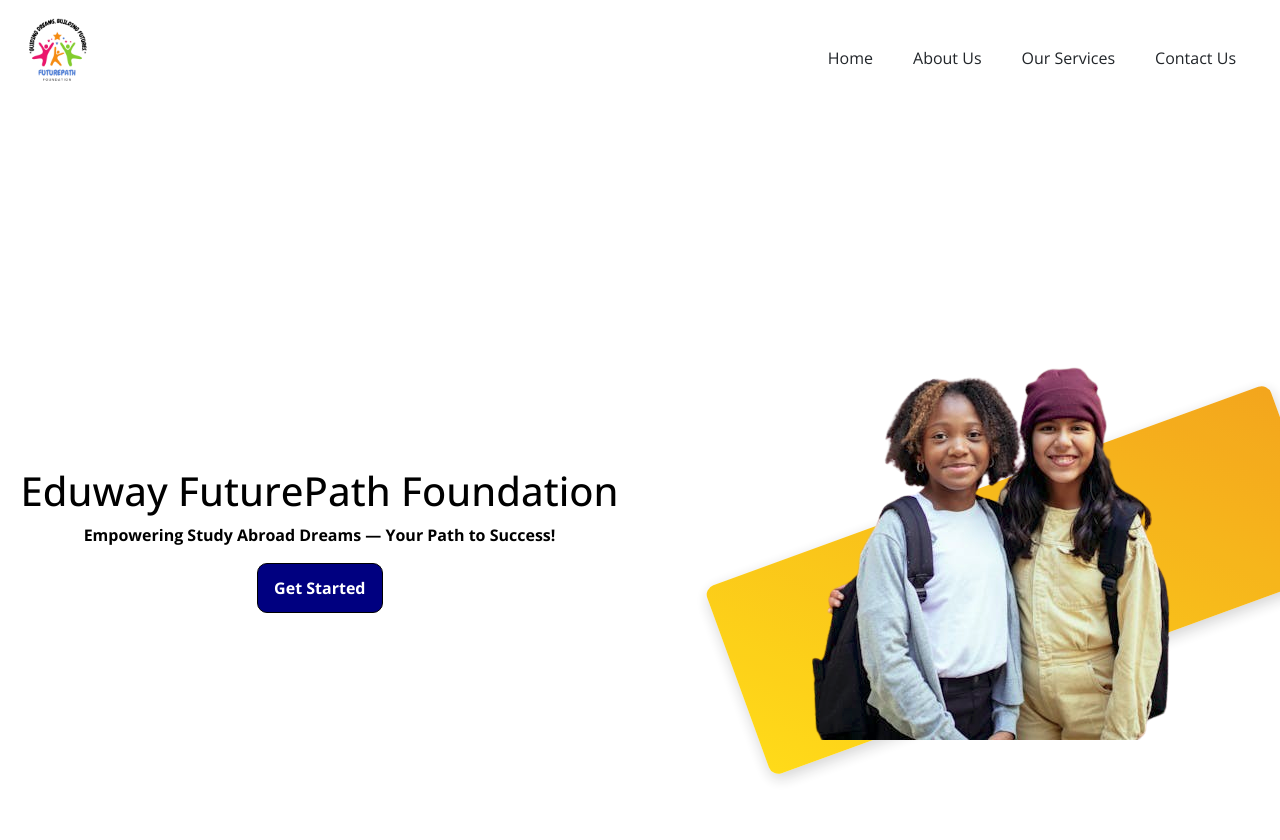
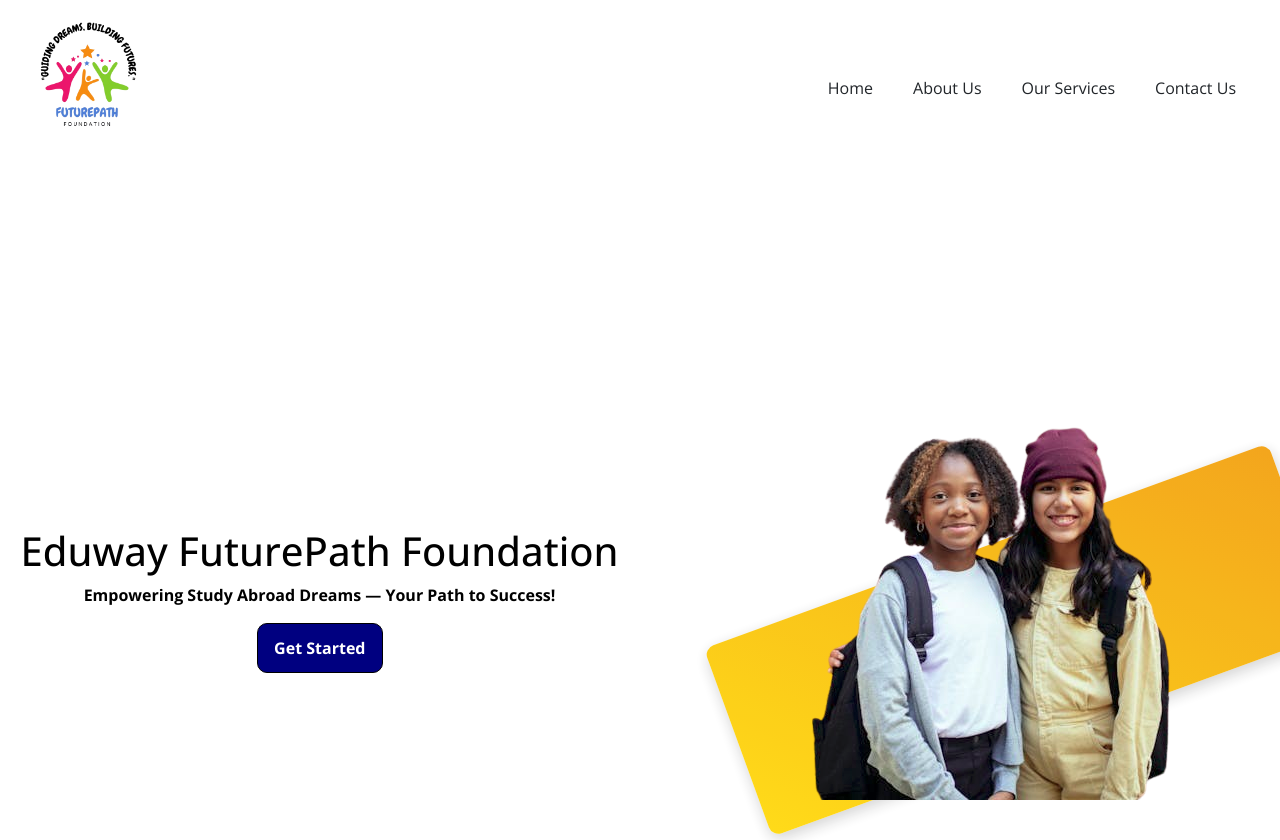
Before and after one commit to dr-la-victoire/eduway-futurepath, a plain HTML site: page index.html in a window 1280 px wide. Shown: the top 840 px of the page. Drawn offline with nearby package versions, Linux system fonts and the light colour scheme.

Commit message:
increased logo size

```diff
--- a/index.html
+++ b/index.html
@@ -38,7 +38,7 @@
             ><img
               src="./images/futurepath_Logo-removebg-preview.png"
               alt="logo"
-              style="width: 18%; height: auto;"
+              style="width: 30%; height: auto;"
           /></a>
           <button
             class="navbar-toggler"
```
